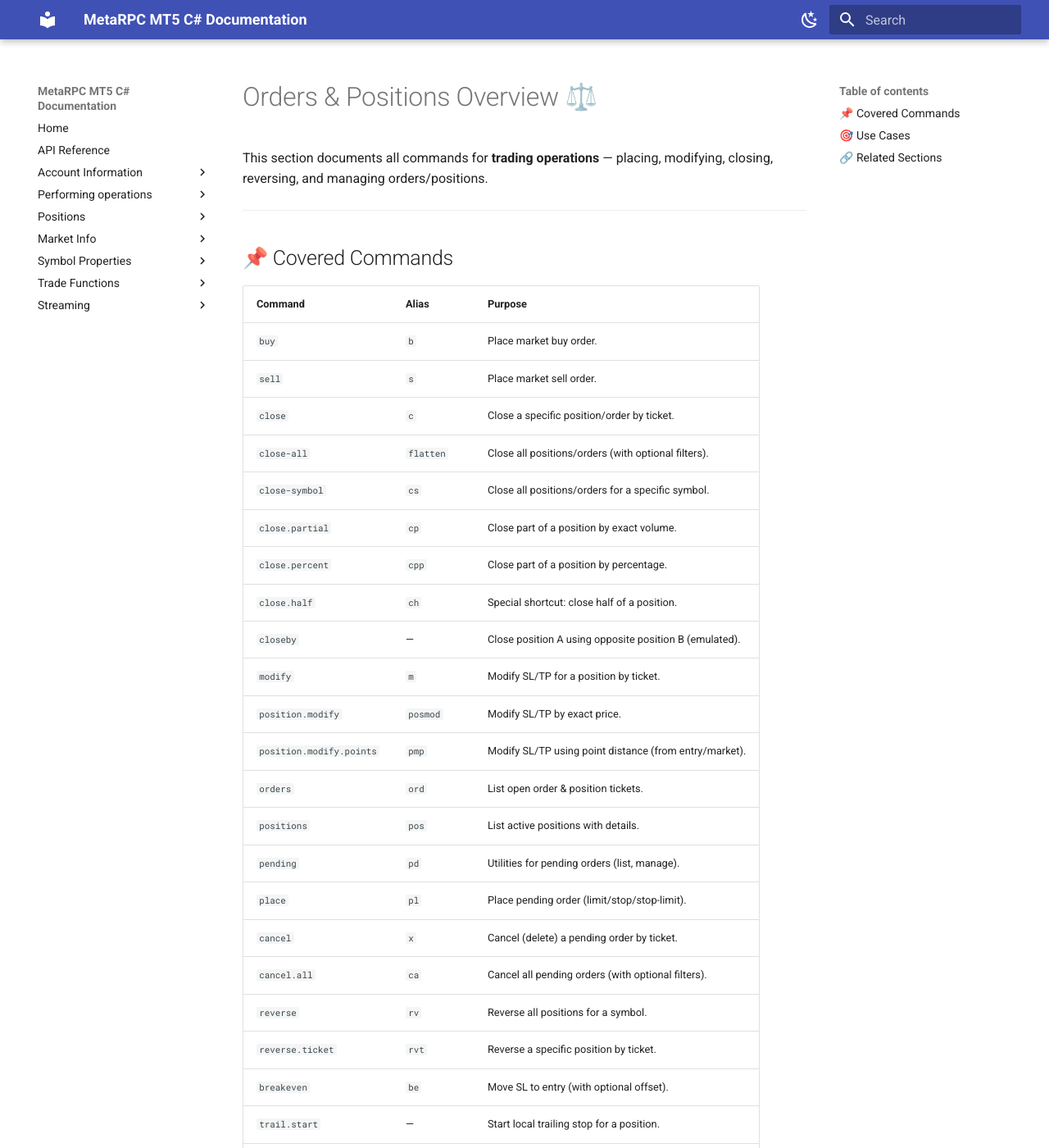
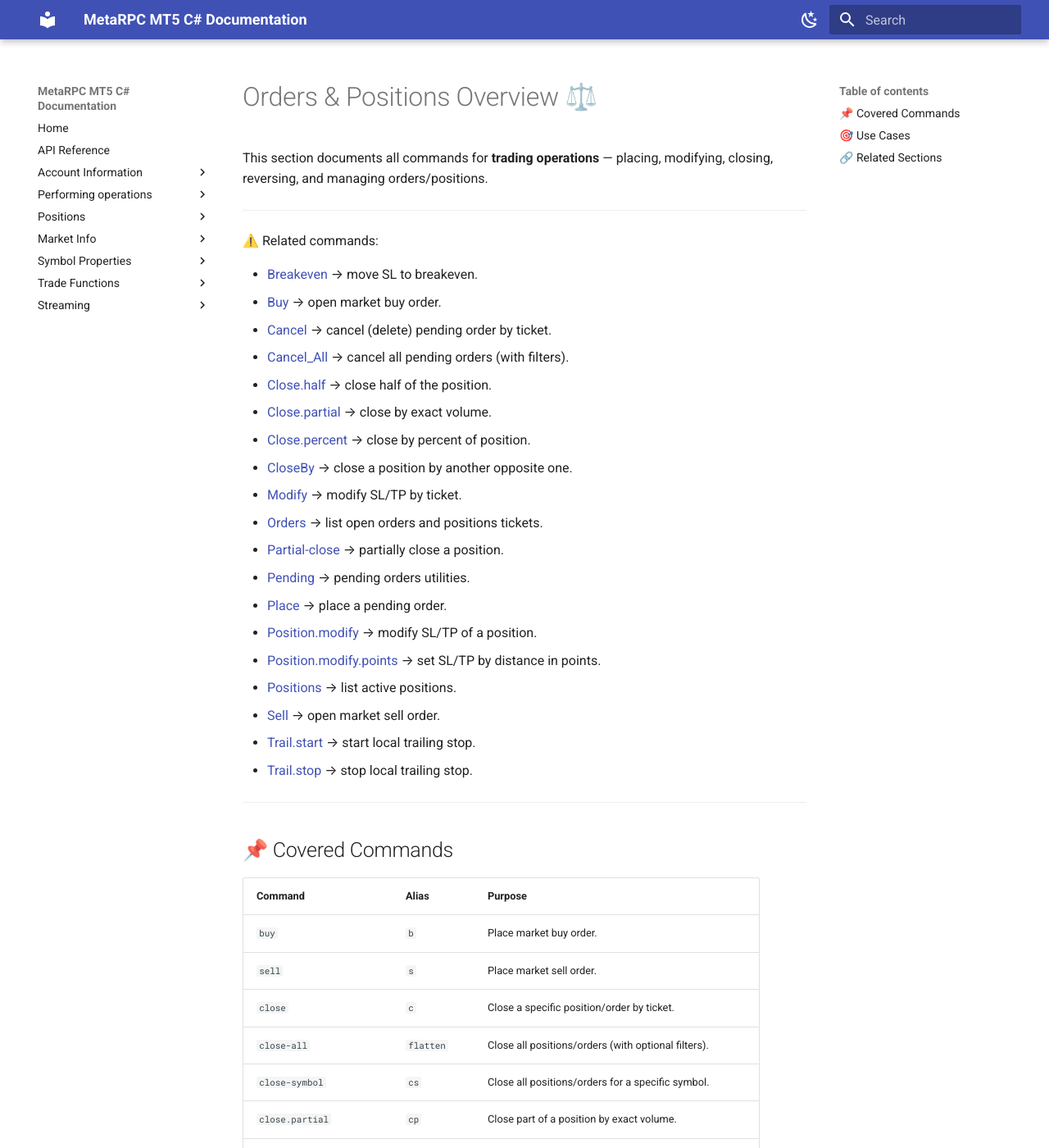
Before and after one commit to MetaRPC/CSharpMT5, an MkDocs documentation site: the page built from docs/Orders_Positions/Orders_Positions_Overview.md, in a window 1280 px wide and 1400 px high. Shown: the whole window at 82% size. Built offline with MkDocs 1.6.1 and Material for MkDocs 9.7.7, drawn with Linux system fonts in a browser that asks for light colours.

Commit message:
Update Orders_Positions_Overview.md

```diff
--- a/docs/Orders_Positions/Orders_Positions_Overview.md
+++ b/docs/Orders_Positions/Orders_Positions_Overview.md
@@ -1,6 +1,30 @@
 # Orders & Positions Overview ⚖️
 
 This section documents all commands for **trading operations** — placing, modifying, closing, reversing, and managing orders/positions.
+
+---
+
+⚠️ Related commands:
+
+* [Breakeven](./Breakeven.md) → move SL to breakeven.
+* [Buy](./Buy.md) → open market buy order.
+* [Cancel](./Cancel.md) → cancel (delete) pending order by ticket.
+* [Cancel\_All](./Cancel_All.md) → cancel all pending orders (with filters).
+* [Close.half](./Close.half.md) → close half of the position.
+* [Close.partial](./Close.partial.md) → close by exact volume.
+* [Close.percent](./Close.percent.md) → close by percent of position.
+* [CloseBy](./CloseBy.md) → close a position by another opposite one.
+* [Modify](./Modify.md) → modify SL/TP by ticket.
+* [Orders](./Orders.md) → list open orders and positions tickets.
+* [Partial-close](./Partial-close.md) → partially close a position.
+* [Pending](./Pending.md) → pending orders utilities.
+* [Place](./Place.md) → place a pending order.
+* [Position.modify](./Position.modify.md) → modify SL/TP of a position.
+* [Position.modify.points](./Position.modify.points.md) → set SL/TP by distance in points.
+* [Positions](./Positions.md) → list active positions.
+* [Sell](./Sell.md) → open market sell order.
+* [Trail.start](./Trail.start.md) → start local trailing stop.
+* [Trail.stop](./Trail.stop.md) → stop local trailing stop.
 
 ---
 
```
